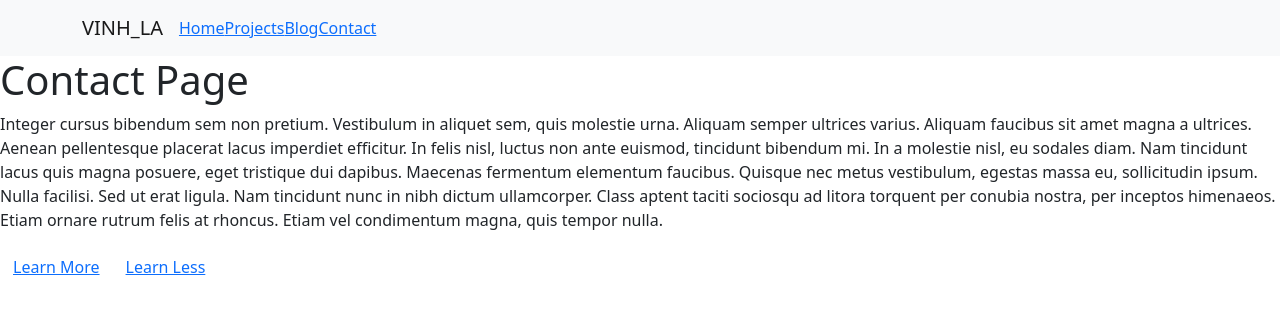
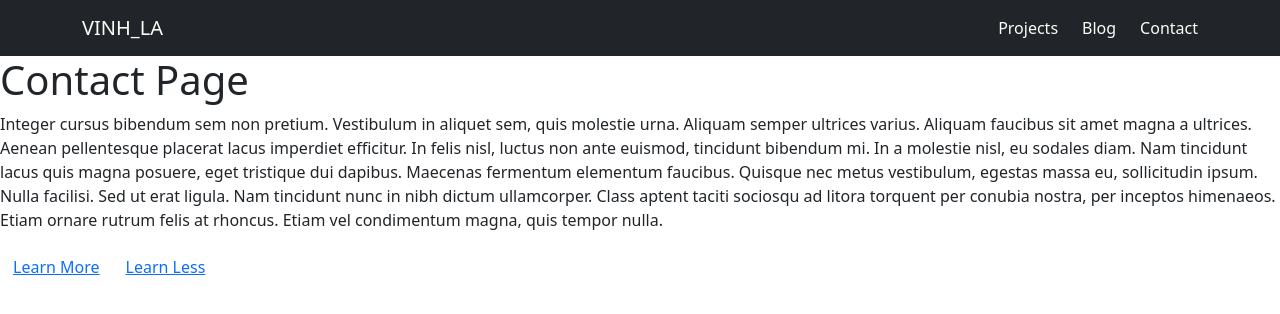
Before and after one commit to VinhKietLa/reactPortfolio, a React (Create React App) app: page /reactPortfolio/contact in a window 1280 px wide. Shown: the top 314 px of the page. Built offline with nearby package versions, Linux system fonts and the light colour scheme.

Commit message:
Homepage styles are complete

```diff
--- a/src/App.js
+++ b/src/App.js
@@ -5,8 +5,6 @@ import Home from "./components/pages/Home";
 import Project from "./components/pages/Project";
 import Blog from "./components/pages/Blog";
 import Contact from "./components/pages/Contact";
-import me from "./components/assets/pictureofme.png";
-import Stack from "react-bootstrap/Stack";
 
 // import RobotoMonoWoff2 from './fonts/RobotoMono.woff2';
 
--- a/src/components/NavTabs.jsx
+++ b/src/components/NavTabs.jsx
@@ -3,31 +3,40 @@ import { NavLink } from "react-router-dom";
 import Container from "react-bootstrap/Container";
 import Navbar from "react-bootstrap/Navbar";
 import Nav from "react-bootstrap/Nav";
-import NavDropdown from "react-bootstrap/NavDropdown";
+import NavStyles from "../css/NavStyles.css";
 
-/*MUI App Bar imports*/
 
 function NavTabs(props) {
+
+
   return (
     <>
-      <Navbar bg="light" expand="lg">
+      <Navbar expand="lg" className="bg-dark">
         <Container>
-          <Navbar.Brand href="#home">VINH_LA</Navbar.Brand>
+          <Navbar.Brand>
+            <NavLink id="vkl" to="/reactPortfolio/" end className="nav-link-color">
+              VINH_LA
+            </NavLink>
+          </Navbar.Brand>
           <Navbar.Toggle aria-controls="responsive-navbar-nav" />
 
-          <Navbar.Collapse id="basic-navbar-nav">
-            <Nav className="me-auto">
-              <NavLink to="/reactPortfolio/"end>
-              Home
+          <Navbar.Collapse id="basic-navbar-nav" className="justify-content-end navbarCustom">
+            <Nav className="me-aut nav-item">
+              <NavLink to="/reactPortfolio/project" end className="nav-link-color">
+                Projects
               </NavLink>
-              <NavLink to="/reactPortfolio/project"end>
-              Projects
+              </Nav>
+              <Nav className="px-4 nav-item">
+
+              <NavLink to="/reactPortfolio/blog" end className="nav-link-color">
+                Blog
               </NavLink>
-              <NavLink to="/reactPortfolio/blog"end>
-              Blog
-              </NavLink>
-              <NavLink to="/reactPortfolio/contact"end>
-              Contact
+              </Nav>
+
+              <Nav className="me-aut">
+
+              <NavLink to="/reactPortfolio/contact" end className="nav-link-color nav-item">
+                Contact
               </NavLink>
             </Nav>
           </Navbar.Collapse>
--- a/src/components/pages/Home.js
+++ b/src/components/pages/Home.js
@@ -1,46 +1,43 @@
 import React from "react";
 import me from "../assets/pictureofme.png";
-import Stack from 'react-bootstrap/Stack';
+import Stack from "react-bootstrap/Stack";
+import Button from "react-bootstrap/Button";
+import ButtonGroup from "react-bootstrap/ButtonGroup";
+import styled from "../../css/AboutMe.module.css";
+
 
 function Home() {
   return (
     <>
-    <Stack gap={3} className="col-md-5 mx-auto mt-5 text-center">
-
-    <div className="jumbotron jumbotron-fluid d-flex" id="herocustom">
-      <div className="jumboCopy">
-        <h1 className="display-4">I am Vinh</h1>
-        <p className="lead">The Supportive Developer: Aspiring Web Developer with a Customer-Centric Approach 😁</p>
+      <Stack gap={3} className="col-md-5 mx-auto mt-5 text-center">
         <img
-          className="pictureofme img-fluid"
+          className="pictureofme img-thumbnail rounded-pill Width auto
+          mx-auto"
           src={me}
           alt="A picture of Vinh"
         />
-      </div>
-    </div>
-    </Stack>
-  </>
+        <div className="jumbotron jumbotron-fluid d-flex" id="herocustom">
+          <div className="jumboCopy">
+            <h1 className="display-4">I am Vinh</h1>
+            <p className="lead">
+              The Supportive Developer: Aspiring Web Developer with a
+              Customer-Centric Approach 😁
+            </p>
+          </div>
+        </div>
+        <ButtonGroup
+          role="group"
+          aria-label="Basic example"
+          className="mx-auto"
+          size="md"
+        >
+          <Button className={styled.btn}>LINKEDIN</Button>
+          <Button className={styled.btn}>GITHUB</Button>
+          <Button className={styled.btn}>CV</Button>
+        </ButtonGroup>
+      </Stack>
+    </>
   );
 }
 
-
-
-// function Home() {
-//   return (
-//     <>
-//       <div className="jumbotron jumbotron-fluid d-flex" id="herocustom">
-//         <div className="jumboCopy">
-//           <h1 className="display-4">I am Vinh</h1>
-//           <p className="lead">An aspiring web developer 😁</p>
-//           <img
-//             className="pictureofme img-fluid"
-//             src="./images/pictureofme.png"
-//             alt="A picture of Vinh"
-//           />
-//         </div>
-//       </div>
-//     </>
-//   );
-// }
-
 export default Home;
--- /dev/null
+++ b/src/css/AboutMe.module.css
@@ -0,0 +1,12 @@
+.btn {
+    background-color: #343434;
+    border-color: #f7fff7;
+    color: #f7fff7;
+    text-decoration: none;
+}
+
+.btn:hover {
+    border-color: #ffe66d;
+    color:#ffe66d;
+    background-color: #343434;
+}
--- /dev/null
+++ b/src/css/NavStyles.css
@@ -0,0 +1,19 @@
+.navbarCustom {
+    align-items: center;
+}
+
+#vkl:hover, .nav-item a:hover {
+    color: #ffe66d;
+    text-decoration: none;
+}
+
+
+.nav-link-color {
+    color:#f7fff7;
+    text-decoration: none;
+}
+
+.navbar-dark .navbar-toggler {
+    color: rgba(255,255,255,.5);
+    border-color: #ffe66d!important;
+}
--- a/src/css/home.css
+++ /dev/null
@@ -1,4 +0,0 @@
-.navBtn {
-    color: white;
-    border: 2px solid white;
-}
```
